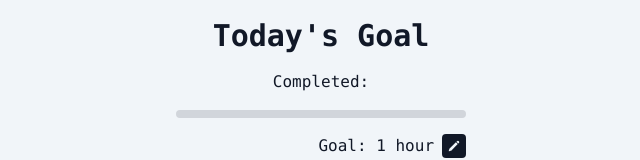
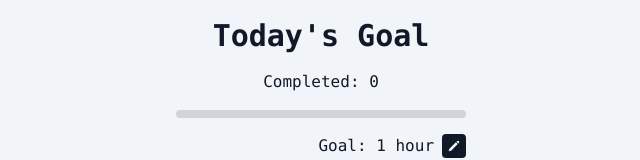
Before and after one commit to hecticme/simplemodoro, a React (Vite) app: page / in a window 1280 px wide. Shown: the part 440-600 px from the top of the page, without its empty margins (319-959 px from the left). Built offline with nearby package versions, Linux system fonts and the light colour scheme.

Commit message:
change goal format
Display 0 if goal or progress is 0 instead of an empty string.

```diff
--- a/src/components/GoalDisplay.jsx
+++ b/src/components/GoalDisplay.jsx
@@ -32,9 +32,13 @@ export function GoalDisplay({
   const formatByHours = (minutes) => {
     const hour = Math.floor(minutes / 60);
     const minute = minutes % 60;
-    return `${hour != 0 ? `${hour} hour${hour > 1 ? "s" : ""}` : ""} ${
-      minute != 0 ? `${minute} minute${minute > 1 ? "s" : ""}` : ""
-    }`;
+    if (hour <= 0 && minute <= 0) {
+      return "0";
+    } else {
+      return `${hour > 0 ? `${hour} hour${hour > 1 ? "s" : ""}` : ""} ${
+        minute > 0 ? `${minute} minute${minute > 1 ? "s" : ""}` : ""
+      }`;
+    }
   };
 
   return (
```
